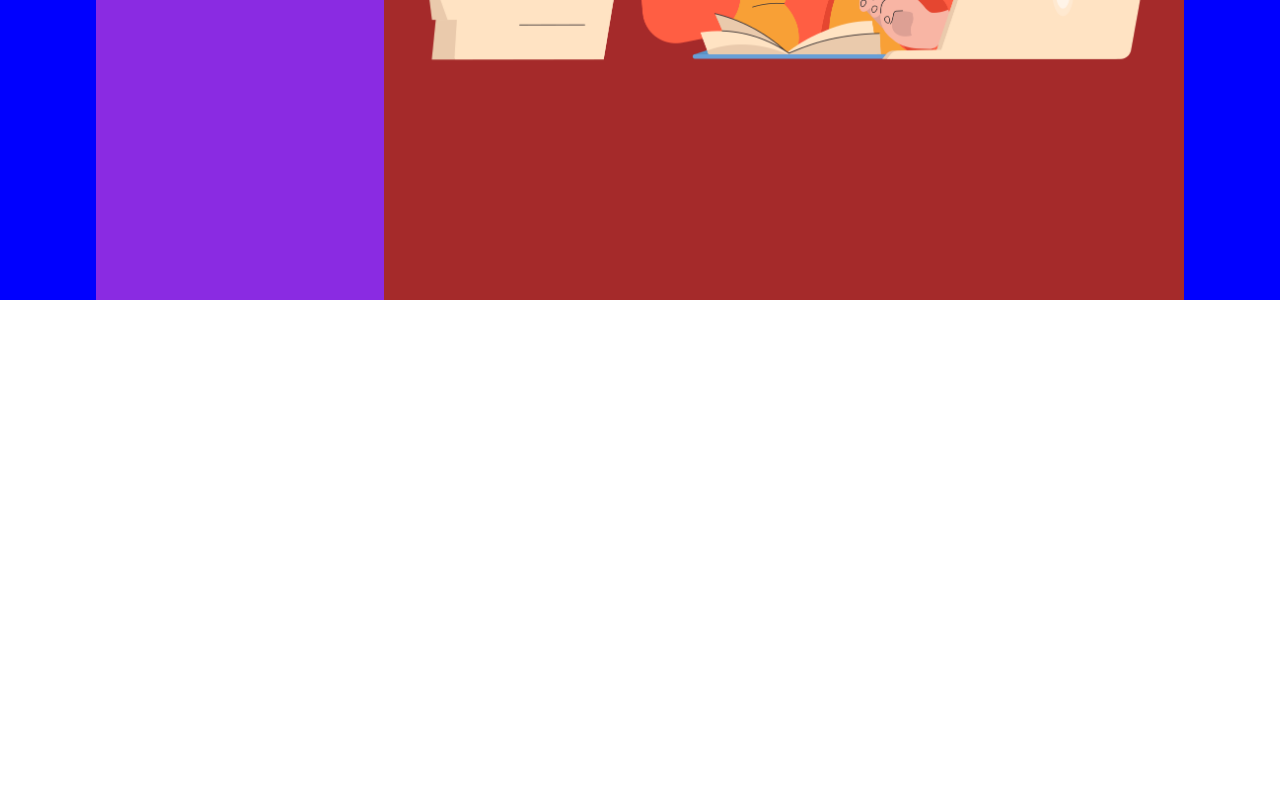
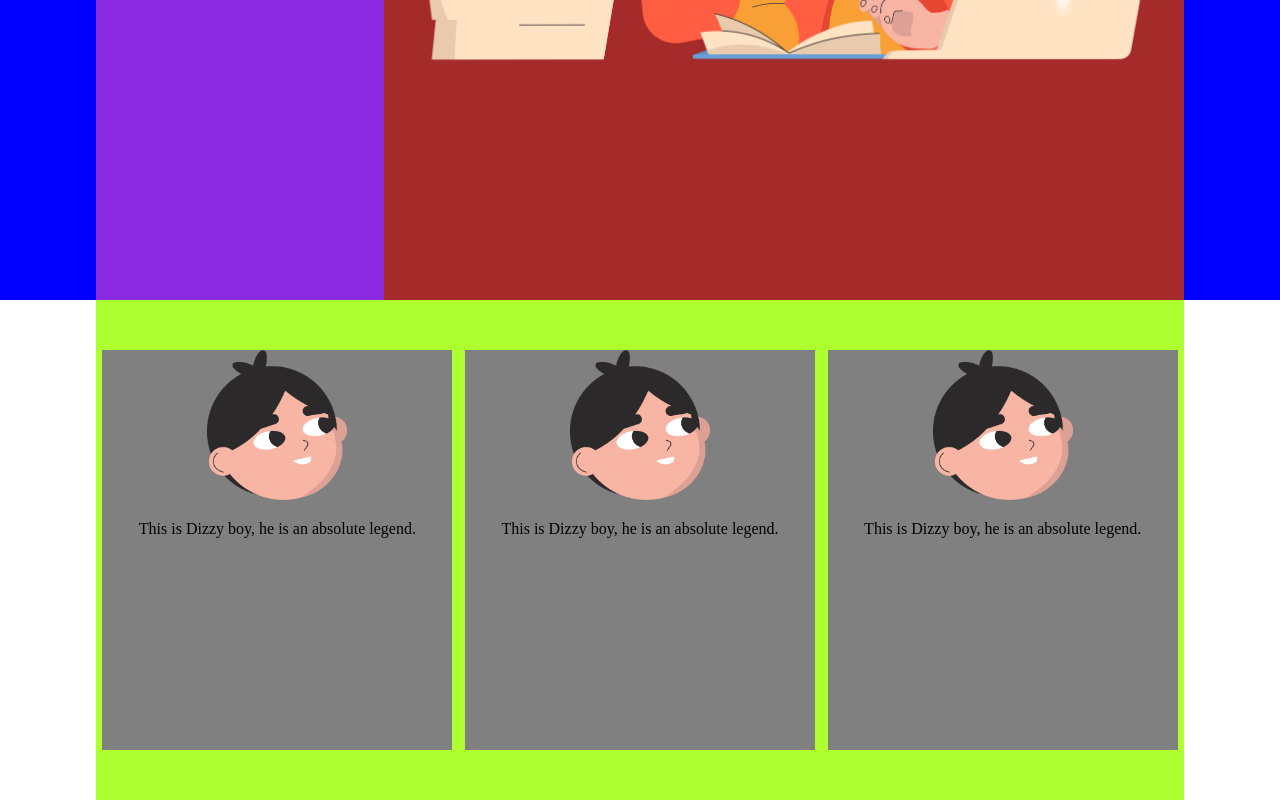
Before and after one commit to jakedoren/noteapp-client, a React (Create React App) app: page / in a window 1280 px wide. Shown: the part 680-1480 px from the top of the page. Before the commit the page ends 980 px from the top, so only its background shows below. Built offline with nearby package versions, Linux system fonts and the light colour scheme; no server answers.

Commit message:
rough card layout and component completed

```diff
--- /dev/null
+++ b/src/components/CardLayout.css
@@ -0,0 +1,11 @@
+.cards-section {
+    height: 500px;
+}
+
+.cards-wrapper {
+    width: 85%;
+    height: 100%;
+    background-color: green;
+    margin: 0 auto;
+    display: flex;
+}
--- /dev/null
+++ b/src/components/CardLayout.js
@@ -0,0 +1,18 @@
+import React from 'react';
+import './CardLayout.css';
+import Card from './Cards'
+import dizzyBoy from '../assets/dizzy-boy-head-7.png';
+
+const CardLayout = () => {
+    return (
+        <div className="cards-section">
+            <div className="cards-wrapper">
+                <Card img={dizzyBoy} imageAlt="Dizzy Boy" desc="This is Dizzy boy, he is an absolute legend." />
+                <Card img={dizzyBoy} imageAlt="Dizzy Boy" desc="This is Dizzy boy, he is an absolute legend." />
+                <Card img={dizzyBoy} imageAlt="Dizzy Boy" desc="This is Dizzy boy, he is an absolute legend." />
+            </div>
+        </div>
+    )
+};
+
+export default CardLayout;
--- /dev/null
+++ b/src/components/Cards.css
@@ -0,0 +1,19 @@
+.card {
+    display: flex;
+    align-items: center;
+    justify-content: center;
+    background-color: greenyellow;
+    width: 100px;
+    flex: 1;
+}
+
+.card-content {
+    text-align: center;
+    width: 350px;
+    height: 400px;
+    background-color: grey;
+}
+
+.card-content img {
+    height: 150px;
+}
--- /dev/null
+++ b/src/components/Cards.js
@@ -0,0 +1,15 @@
+import React from 'react';
+import './Cards.css';
+
+const Card = (props) => {
+    return (
+        <div className="card" >
+            <div className="card-content">
+                <img src={props.img} alt={props.imgAlt} className="card-img"/>
+                <p>{props.desc}</p>
+            </div>
+        </div>
+    )
+};
+
+export default Card;
--- a/src/components/pages/Home.js
+++ b/src/components/pages/Home.js
@@ -1,8 +1,12 @@
 import React from 'react';
+import CardLayout from '../CardLayout';
 import Hero from '../Hero'
 
 const Home = () => {
-    return <Hero />
+    return <>
+        <Hero />
+        <CardLayout />
+    </>
 }
 
 export default Home
```
Also changed, not shown: src/assets/dizzy-boy-head-7.png (added).
